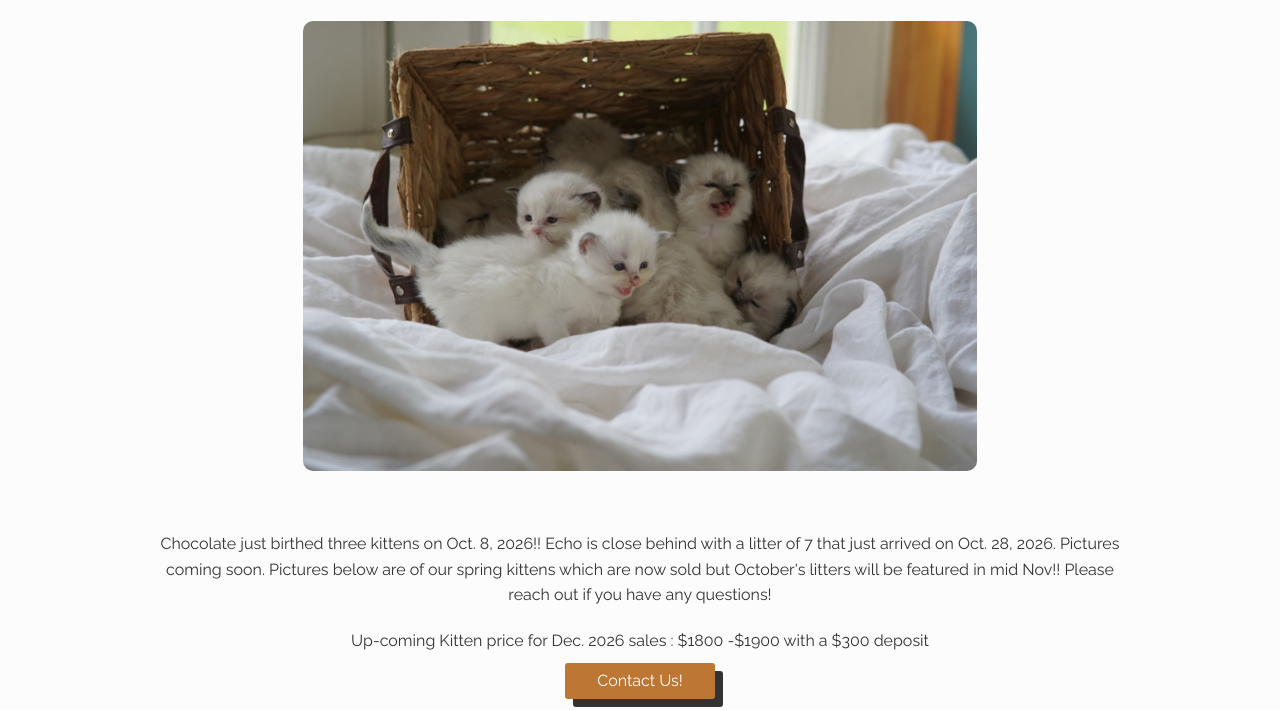
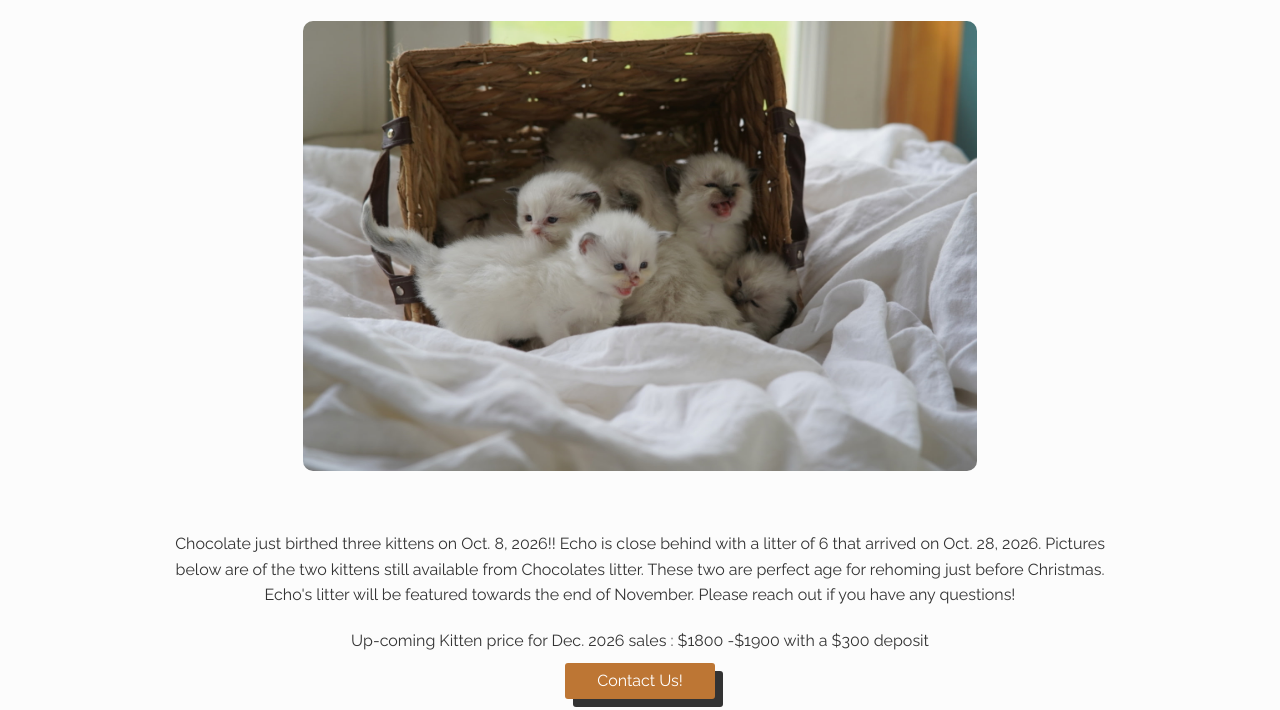
Before and after one commit to jus-mitchell/Rags-n-Wags, a plain HTML site: page html/kittens.html in a window 1280 px wide. Shown: the part 90-800 px from the top of the page. Drawn offline with Linux system fonts and the light colour scheme; files that its build step writes are made by us from their sources; a small style sheet from the web is missing; files whose address does not match are found by name.

Commit message:
Revise kitten birth details and availability
Updated the description of available kittens and their birth details.

```diff
--- a/html/kittens.html
+++ b/html/kittens.html
@@ -51,7 +51,7 @@
     <section id="no_kittens">
         <div class="container no_kittens_wrapper">
             <img src="../images/kittens.JPG" alt="five rags and wags kittens">
-            <p>Chocolate just birthed three kittens on Oct. 8, 2026!!  Echo is close behind with a litter of 7 that just arrived on Oct. 28, 2026. Pictures coming soon. Pictures below are of our spring kittens which are now sold but October's litters will be featured in mid Nov!! Please reach out if you have any questions!</p>
+            <p>Chocolate just birthed three kittens on Oct. 8, 2026!!  Echo is close behind with a litter of 6 that arrived on Oct. 28, 2026. Pictures below are of the two kittens still available from Chocolates litter. These two are perfect age for rehoming just before Christmas. Echo's litter will be featured towards the end of November. Please reach out if you have any questions!</p>
             <p>Up-coming Kitten price for Dec. 2026 sales : $1800 -$1900 with a $300 deposit</p>
             <!-- <p>
                 See below
```
